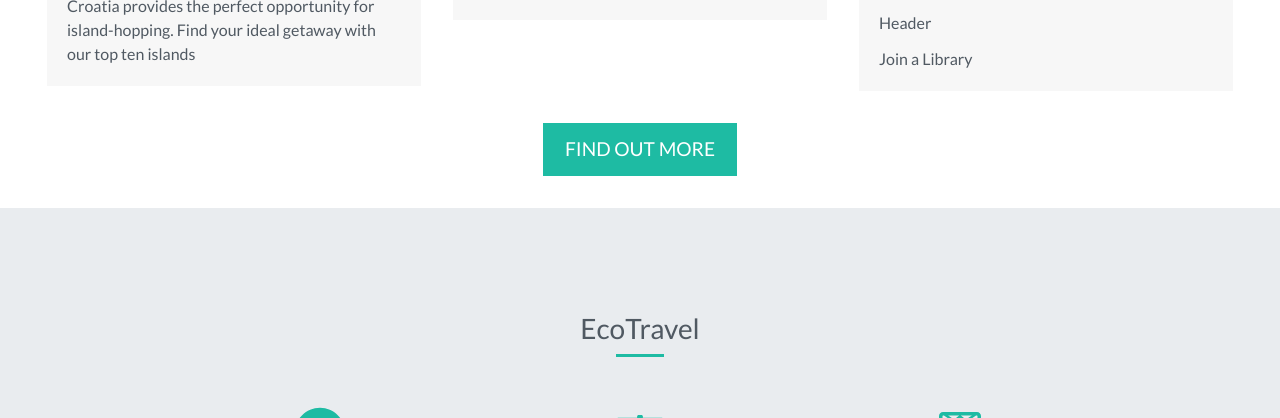
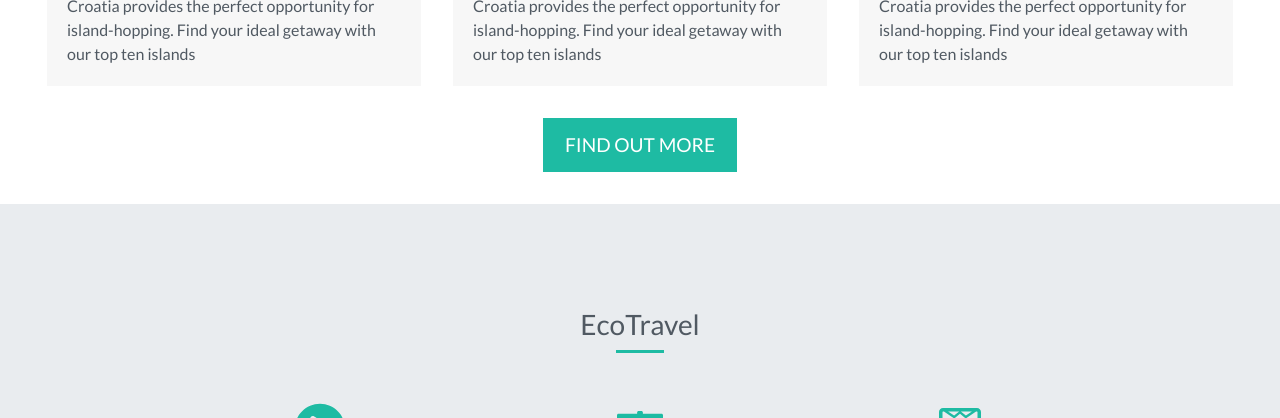
Before and after one commit to ghenashaban/travelBlogNew, a PHP site: page /travelBlogNew/ in a window 1280 px wide. Shown: the part 1194-1612 px from the top of the page. Run offline with PHP 8.4, Linux system fonts and the light colour scheme; some libraries are stand-ins or nearby versions.

Commit message:
add note

```diff
--- a/views/layout1.php
+++ b/views/layout1.php
@@ -76,20 +76,20 @@
 
 <div class="col-md-4 mt-4">
   <div class="card">
-    <img class="card-img-top" src="images/croatia.jpg" alt="Lake in Croatia">
-    <div class="card-header">Top ten Croatian islands</div>
-    <div class="card-body text-center">
-      <a href="#" class="stretched-link card-title">Join a Library </a>
+    <img class="card-img-top" src="views/images/croatia.jpg" alt="Lake in Croatia">
+    <div class="card-header"><h3>Top ten Croatian islands</h3></div>
+    <div class="card-body">
+      <a href="#" class="stretched-link card-title">Croatia provides the perfect opportunity for island-hopping. Find your ideal getaway with our top ten islands</a>
      </div>
     </div>
 </div>
 
 <div class="col-md-4 mt-4">
   <div class="card">
-    <img class="card-img-top" src="Images/JoinLibrary1.jpg" alt="Library">
-    <div class="card-header">Header</div>
+    <img class="card-img-top" src="views/images/croatia.jpg" alt="Lake in Croatia">
+    <div class="card-header"><h3>Top ten Croatian islands</h3></div>
     <div class="card-body">
-      <a href="#" class="stretched-link card-title">Join a Library </a>
+      <a href="#" class="stretched-link card-title">Croatia provides the perfect opportunity for island-hopping. Find your ideal getaway with our top ten islands</a>
      </div>
     </div>
 </div>
```
Also changed, not shown: 1 other file.
